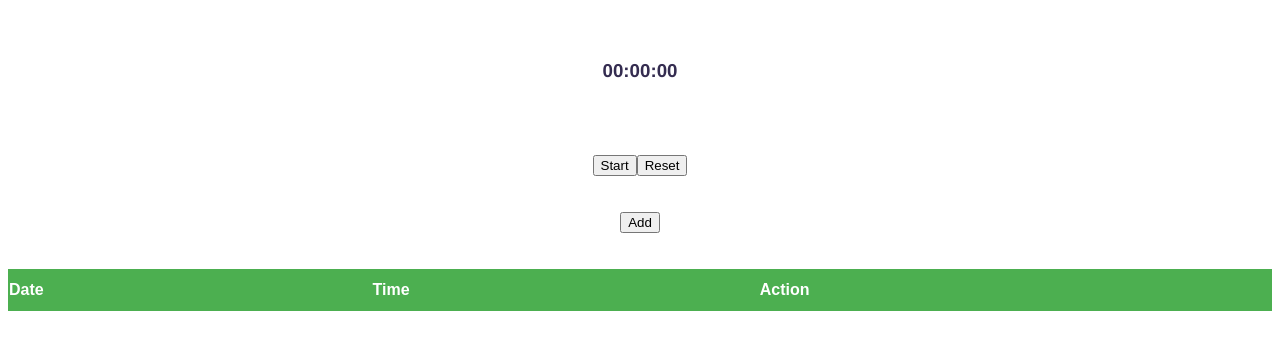
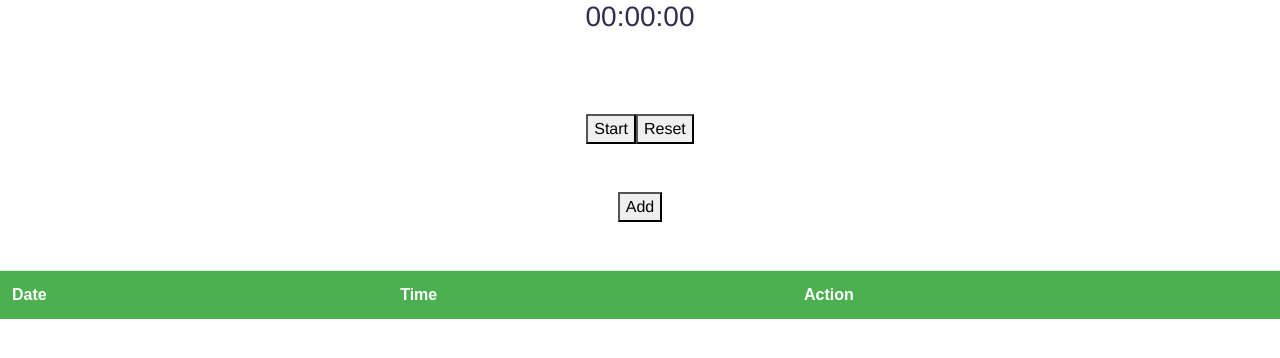
Before and after one commit to apgdjr/plank-tracker, a Vue app: page / in a window 1280 px wide. Shown: the top 358 px of the page. Built offline with nearby package versions, Linux system fonts and the light colour scheme.

Commit message:
usage of bootstrap and migration to vue 2.6 bootstrap-vue is not compatible with vue 3. migrated to vue 2-6 with usage of compostition api for components

```diff
--- a/babel.config.js
+++ /dev/null
@@ -1,5 +0,0 @@
-module.exports = {
-  presets: [
-    '@vue/cli-plugin-babel/preset'
-  ]
-}
--- a/src/App.vue
+++ b/src/App.vue
@@ -1,4 +1,6 @@
-<template><Timer timerName="Timer 1" /> <br /></template>
+<template>
+  <Timer timerName="Timer 1" />
+</template>
 
 <script>
 import TimerVue from "./components/Timer.vue";
--- a/src/main.js
+++ b/src/main.js
@@ -1,4 +1,15 @@
-import { createApp } from 'vue'
-import App from './App.vue'
+import Vue from "vue";
+import App from "./App.vue";
+import { BootstrapVue } from "bootstrap-vue";
+import VueCompositionApi from "@vue/composition-api";
+import "bootstrap/dist/css/bootstrap.css";
+import "bootstrap-vue/dist/bootstrap-vue.css";
 
-createApp(App).mount('#app')
+Vue.config.productionTip = false;
+
+Vue.use(VueCompositionApi);
+Vue.use(BootstrapVue);
+
+new Vue({
+  render: (h) => h(App)
+}).$mount("#app");
```
Also changed, not shown: package.json (+21 -22 lines), 1 other file (tests, documents, lock files or other folders).
